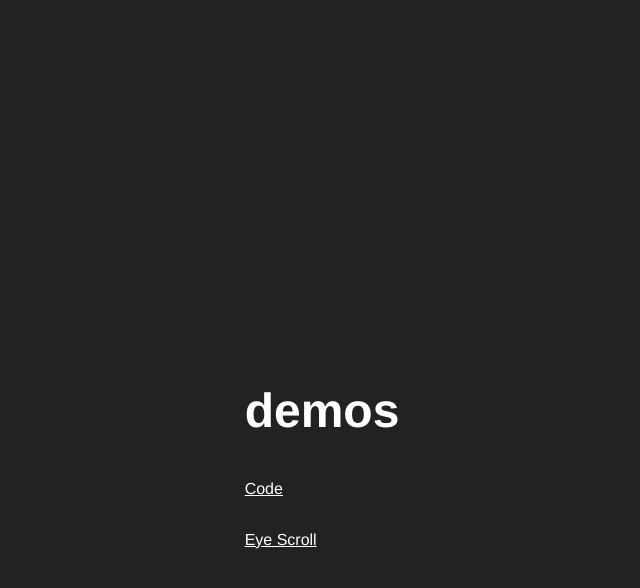
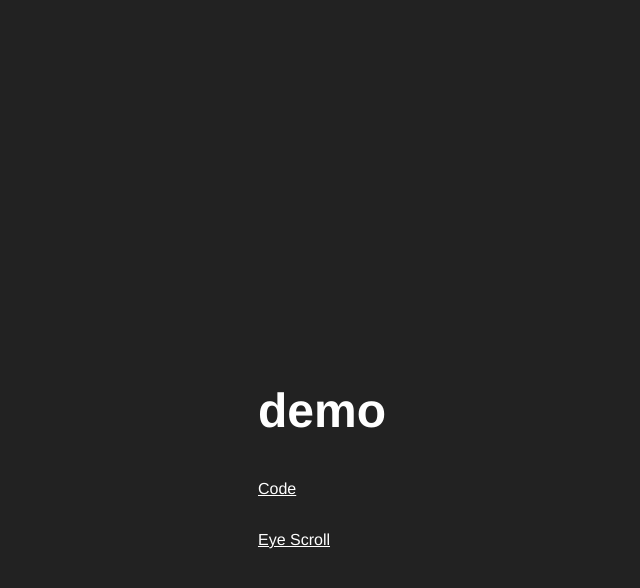
Before and after one commit to remino/demos, a Jekyll site: the page built from index.md, in a window 1280 px wide. Shown: the top 588 px of the page, without its empty margins (318-958 px from the left). Built offline with Jekyll 4.4.1, drawn with Linux system fonts in a browser that asks for light colours; our own code applies the rules of GitHub Pages for plain Markdown files.

Commit message:
Change all instances of demos to demo

```diff
--- a/_config.yml
+++ b/_config.yml
@@ -1,7 +1,7 @@
-title: demos
+title: demo
 description: "Shards: Sandbox Pages"
 
-baseurl: /demos
+baseurl: /demo
 url: https://remino.github.io/
 
 readme_index:
--- a/_layouts/default.html
+++ b/_layouts/default.html
@@ -16,7 +16,7 @@
 	</head>
 	<body>
 		{{ content }}
-		<nav id="remino-demos-nav">
+		<nav id="remino-demo-nav">
 			<a
 				href="{{ site.github.repository_url }}/tree/main/{{ page.url | relative_url | split: '/' | shift | shift | join: '/' }}"
 				target="_blank"
--- a/index.md
+++ b/index.md
@@ -3,7 +3,7 @@ layout: top
 ---
 # {{ site.title }}
 
-[Code](https://github.com/remino/demos)
+[Code](https://github.com/remino/demo)
 
 {% for page in site.html_pages %}
   {% assign url_parts = page.url | split: "." | first | split: "/" %}
--- a/site.sass
+++ b/site.sass
@@ -1,7 +1,7 @@
 ---
 ---
 
-#remino-demos-nav
+#remino-demo-nav
 	all: unset
 	background: rgba(0, 0, 0, 0.6)
 	border-radius: 0.2em
```
Also changed, not shown: README.md.
